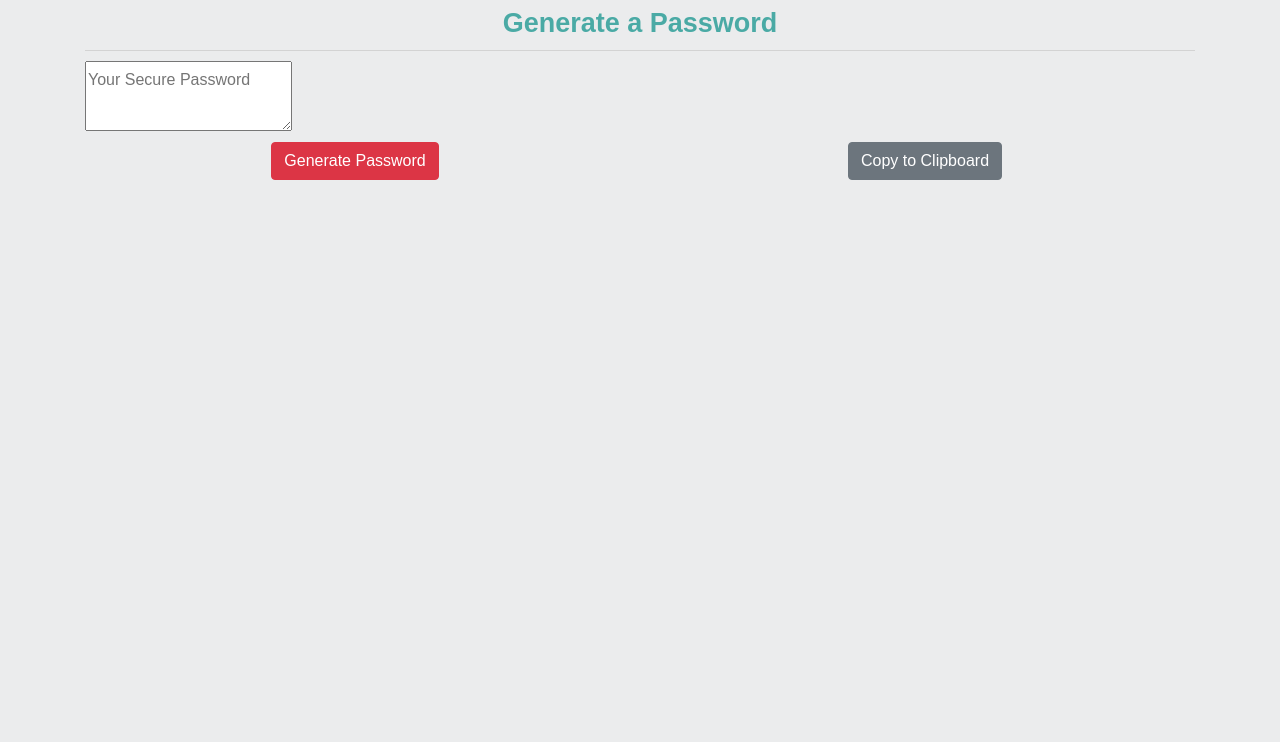
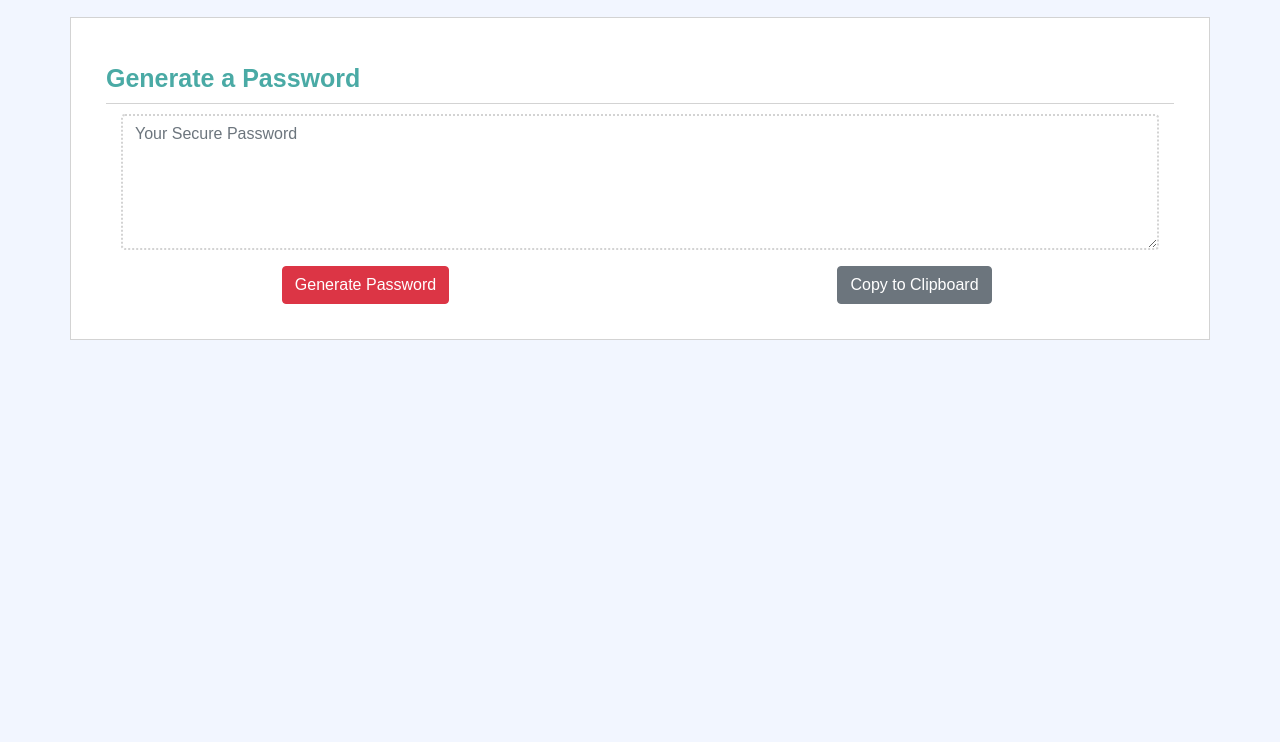
Before and after one commit to Tonnette/password-generator, a plain HTML site: page index.html in a window 1280 px wide. Shown: the part 58-800 px from the top of the page. Drawn offline with nearby package versions, Linux system fonts and the light colour scheme.

Commit message:
made it pretty

```diff
--- a/css/style.css
+++ b/css/style.css
@@ -9,20 +9,31 @@
     padding-bottom: 10px;
     margin-bottom: 75px;
 }
+.bigBox {
+    border:1px solid lightgrey;
+    background-color: white;
+    padding: 35px;
+    margin-top: 25px;
+}
+#passwordBox {
+    border: 2px dotted lightgrey;
+    background-color: white;
+}
 
 h1 {
     font-family: Arial, Helvetica, sans-serif;
     color: #535557;
     text-align: center;
-    font-size: 27px;
+    font-size: 25px;
+    font-weight: 700;
 
 }
 
 h2 {
     font-family: Arial, Helvetica, sans-serif;
     color: #4aaaa5;
-    text-align: center;
-    font-size: 27px;
+    text-align: left;
+    font-size: 25px;
     font-weight: 700;
     margin-bottom: 10px;
     padding: 0;
@@ -39,7 +50,7 @@ p {
 
 body {
     margin: 0;
-    background-color:#ebeced;
+    background-color:#f2f6ff;
     padding: 0px;
     color: grey;
     font-family: Arial, Helvetica Neue, Helvetica, sans-serif;
--- a/index.html
+++ b/index.html
@@ -20,18 +20,32 @@
                     <h1>Password Generator</h1>
                 </header>
             </div>
-
         </div>
+        <div class="row">
+            <div class="col-lg-12 bigBox">
                 <div class="row">
                     <div class="col-lg-12">
                         <h2>Generate a Password</h2>
                     </div>
                 </div>
-        <div class="row">
-            <div class="col-lg-12 col-sm-12">
-                <textarea readonly id="password" placeholder="Your Secure Password"
-                    aria-label="Generated Password"></textarea>
+                <div class="container">
+                    <form>
+                        <div class="form-group" class = "col text-center" >
+                                <textarea class="form-control" id="passwordBox" rows="5" readonly id="password" id="comment"
+                                    placeholder="Your Secure Password" aria-label="Generated Password"></textarea>
+
                         </div>
+                    </form>
+
+
+
+
+
+
+
+
+
+
                 </div>
                 <div class="row" id="myRow">
                     <div class="col text-center">
@@ -45,6 +59,11 @@
                 </div>
             </div>
 
+        </div>
+    </div>
+
+    </div>
+
 
 
 
```
Lines whose indentation alone changed are shown as unchanged.
